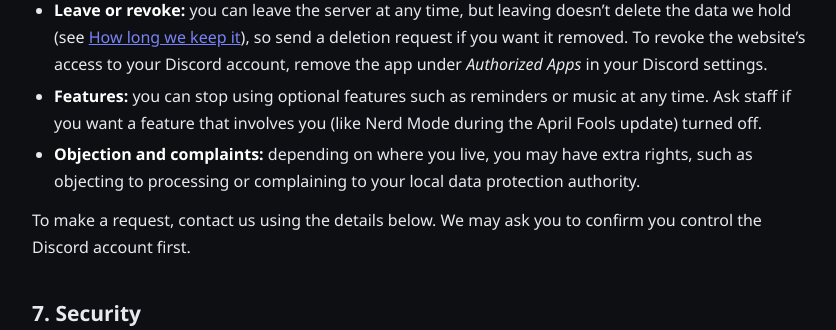
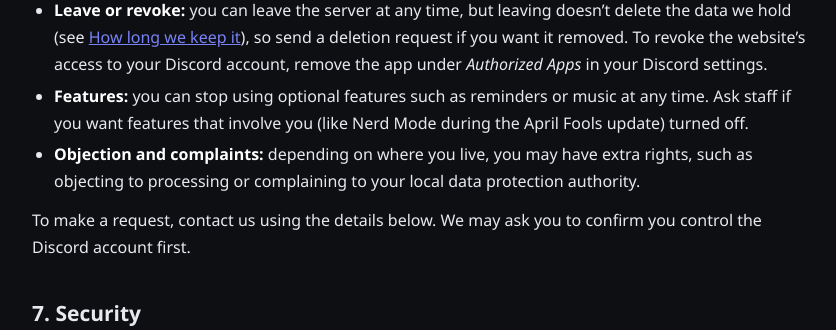
Before and after one commit to troopercody1/osqarek, a Node server app: page /privacy in a window 1280 px wide. Shown: the part 4481-4811 px from the top of the page, without its empty margins (218-1054 px from the left). Run offline with Node 20, Linux system fonts and the light colour scheme; some libraries are stand-ins or nearby versions.

Commit message:
Fix wording in privacy policy regarding features

```diff
--- a/views/privacy.ejs
+++ b/views/privacy.ejs
@@ -266,7 +266,7 @@
         <ul>
             <li><strong>Access, correction and deletion:</strong> you can ask us what we hold about you, to correct it, or to delete it. We may keep records we reasonably need for safety and moderation (for example, a ban record), or that the law requires.</li>
             <li><strong>Leave or revoke:</strong> you can leave the server at any time, but leaving doesn’t delete the data we hold (see <a href="#retention">How long we keep it</a>), so send a deletion request if you want it removed. To revoke the website’s access to your Discord account, remove the app under <em>Authorized Apps</em> in your Discord settings.</li>
-            <li><strong>Features:</strong> you can stop using optional features such as reminders or music at any time. Ask staff if you want a feature that involves you (like Nerd Mode during the April Fools update) turned off.</li>
+            <li><strong>Features:</strong> you can stop using optional features such as reminders or music at any time. Ask staff if you want features that involve you (like Nerd Mode during the April Fools update) turned off.</li>
             <li><strong>Objection and complaints:</strong> depending on where you live, you may have extra rights, such as objecting to processing or complaining to your local data protection authority.</li>
         </ul>
         <p>To make a request, contact us using the details below. We may ask you to confirm you control the Discord account first.</p>
```
